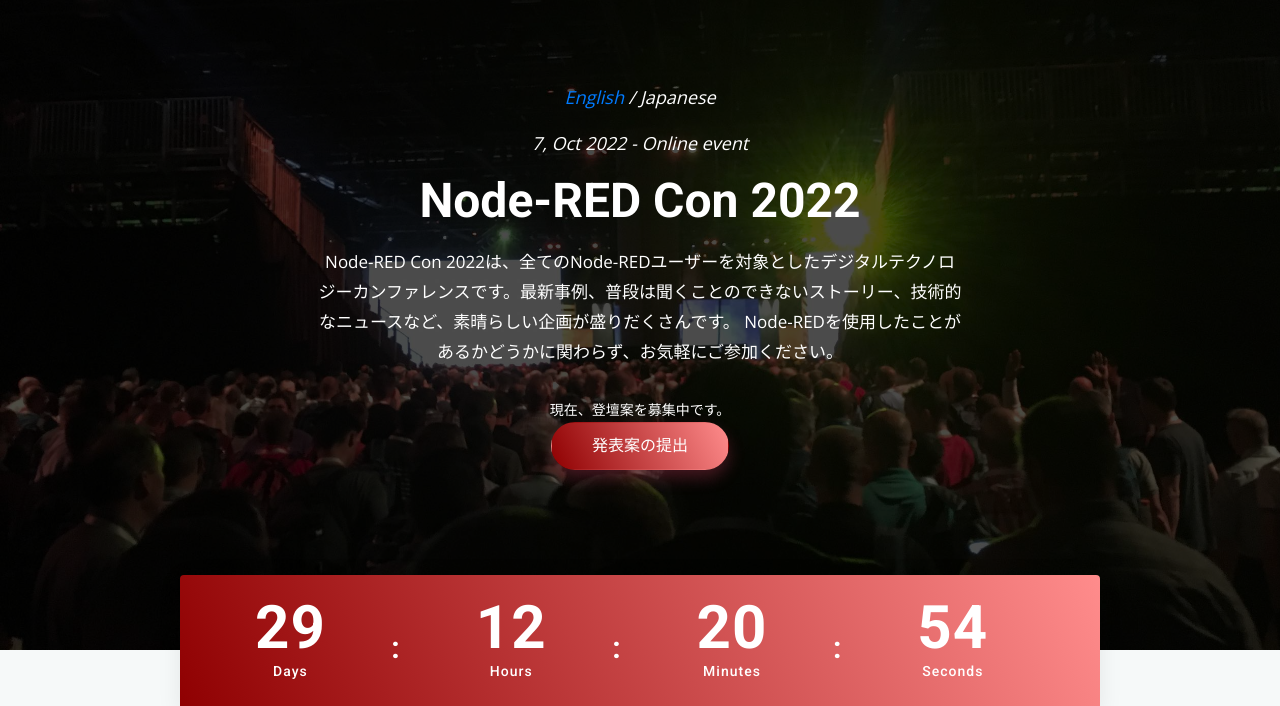
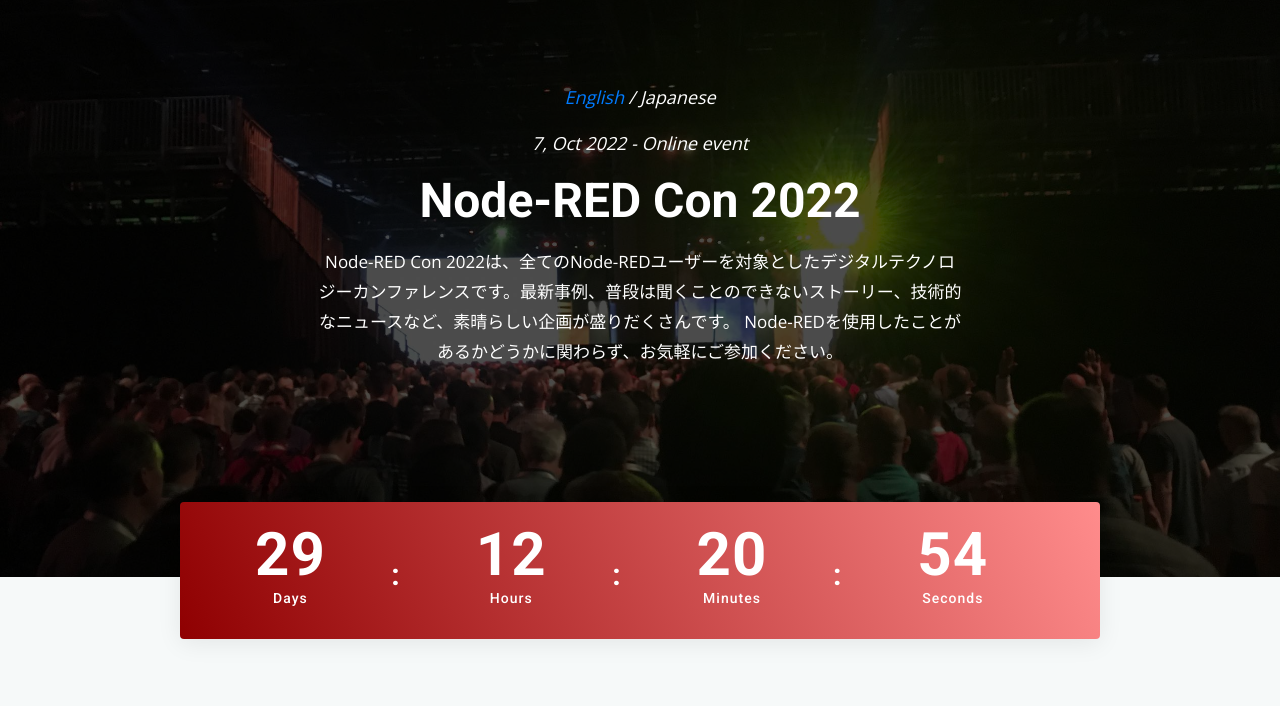
Before and after one commit to node-red/nrcon, a plain HTML site: page index-ja.html in a window 1280 px wide. Shown: the part 75-781 px from the top of the page. Drawn offline with nearby package versions, Linux system fonts and the light colour scheme; a script that the page names is missing; files whose address does not match are found by name.

Commit message:
Update index-ja.html

```diff
--- a/index-ja.html
+++ b/index-ja.html
@@ -99,11 +99,6 @@
                 <h2 class="head-title">Node-RED Con 2022</h2>
                 <p class="banner-desc">
                   Node-RED Con 2022は、全てのNode-REDユーザーを対象としたデジタルテクノロジーカンファレンスです。最新事例、普段は聞くことのできないストーリー、技術的なニュースなど、素晴らしい企画が盛りだくさんです。 Node-REDを使用したことがあるかどうかに関わらず、お気軽にご参加ください。</p>
-                <div class="banner-btn">
-                  <p>現在、登壇案を募集中です。</p>
-                  <!-- <a href="" target="_brank" class="btn btn-common">参加登録</a> -->
-                  <a href="https://www.papercall.io/nrcon2022" target="_brank" class="btn btn-common">発表案の提出</a>
-                </div>
               </div>
             </div>
           </div>
```
